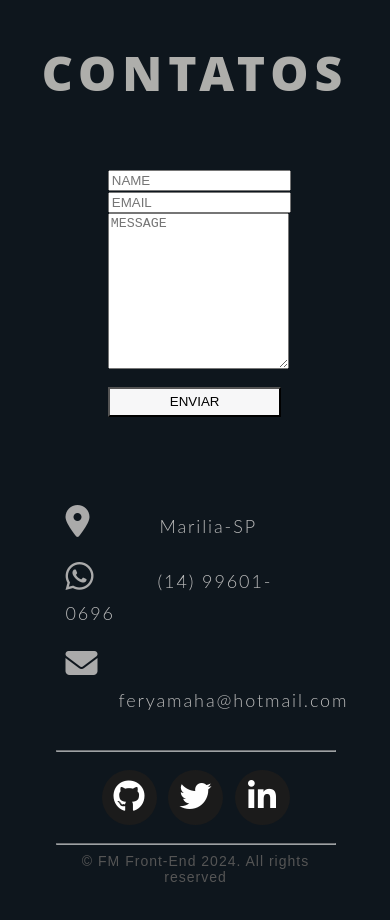
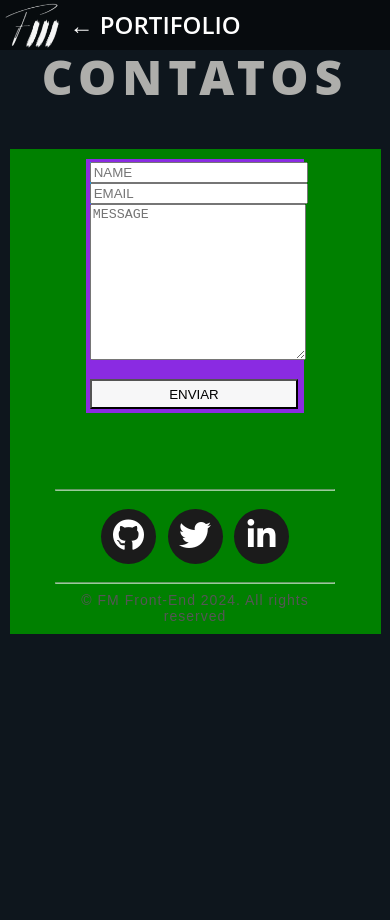
Before and after one commit to feryamaha/Portifolio-Fernando-Moreira-2025, a plain HTML site: page contact.html in a window 390 px wide. After the commit the page ends 844 px from the top, so only its background shows below. Drawn offline with Linux system fonts and the light colour scheme.

Commit message:
Commit ajuste responsividade

```diff
--- a/assets/css/style.css
+++ b/assets/css/style.css
@@ -745,47 +745,6 @@ header .container {
 
 /* ... outras regras CSS ... */
 
-@media screen and (max-width: 1024px) {
-
-    .div-content-text-header a {
-
-        font-size: 1rem;
-        font-weight: 400;
-    }
-}
-    /*.div-content-text-header,
-    .ButtonMain-header {
-        display: none;
-    }
-
-    .menu-square {
-        cursor: pointer;
-    }
-
-    header {
-        background: var(--black-800);
-        opacity: 99%;
-        border-bottom: 1px solid var(--gray-100);
-    }
-
-    header .container {
-        display: flex;
-        width: 375px;
-        padding: 20px 48px;
-        justify-content: space-between;
-        align-items: center;
-    }
-
-    .show-menu .div-content-text-header {
-        display: flex;
-        flex-direction: column;
-        align-items: center;
-    }
-}*/
-
-/* ... outras regras CSS ... */
-
-
 @media screen and (max-width: 768px) {
 
     .section-banner1 .bg-image {
@@ -858,6 +817,8 @@ header .container {
     .text-content-banner2-h2 span {
         display: none;
     }
+
+
 
     .text-content-banner3h21 {
         width: 90%;
@@ -941,3 +902,43 @@ header .container {
         text-align: center;
     }
 }
+
+@media screen and (max-width: 630px) {
+
+    header .container {
+        justify-content: space-between;
+        align-items: center;
+    }
+
+    .div-img-logo {
+        width: 30px;
+        height: 30px;
+    }
+
+    .div-img-logo img {
+        width: 100%;
+        height: 100%;
+    }
+
+    .div-content-text-header {
+        gap: .8rem;
+    }
+
+    .div-content-text-header a {
+        font-size: 0.8rem;
+        font-weight: 400;
+    }
+
+    .content-text2h32-1,
+    .content-text2h32-2,
+    .content-text2h32-3,
+    .content-text2h32-4,
+    .content-text2h32-5,
+    .content-text2h32-6,
+    .content-text2h32-7,
+    .content-text2h32-8 {
+        margin-bottom: 1%;
+        font-size: 1.3rem;
+    }
+
+}
--- a/assets/css/styleContact.css
+++ b/assets/css/styleContact.css
@@ -2,6 +2,7 @@ body {
     margin: 0;
     padding: 0;
     padding-bottom: 100px;
+    overflow: hidden;
     background: var(--Preto-Charcoal-700, #0E161D);
 }
 
@@ -56,6 +57,59 @@ body {
 
 }
 
+
+/* components/header.css */
+header {
+    position: fixed;
+    top: 0;
+    left: 0;
+    width: 100%;
+    height: 50px;
+    background: transparent;
+    z-index: 1000;
+    background-color: var(--black-900);
+}
+
+header .container {
+    height: 100%;
+    display: flex;
+    justify-content: left;
+    align-items: center;
+}
+
+.div-img-logo {
+    height: 100%;
+}
+
+.div-img-logo img {
+    border-radius: 10%;
+    width: 100%;
+    height: 100%;
+    object-fit: contain;
+    filter: brightness(120%);
+}
+
+
+
+.div-content-text-header a {
+    text-decoration: none;
+    font-family: var(--font-open-sans);
+    color: var(--white);
+    font-size: 1.5rem;
+    font-weight: 600;
+    line-height: 150%;
+    transition: opacity 0.3s ease;
+}
+
+.div-content-text-header a:hover {
+    opacity: 0.8;
+    color: var(--blue--);
+    border-bottom: 1px solid var(--gray-800);
+}
+
+/* ---- header -----*/
+
+
 #contact {
     width: 100%;
     height: 100%;
@@ -70,6 +124,7 @@ body {
     font-weight: 900;
     font-family: var(--font-open-sans);
     letter-spacing: 6px;
+    margin-top: 1%;
 }
 
 .contact-container {
@@ -77,21 +132,23 @@ body {
     flex-direction: row;
     justify-content: space-between;
     margin: 0 auto;
-    padding: 20px;
+    padding: 10px;
     position: relative;
     width: 90%;
+    background-color: green;
 }
 
 /* Left contact form */
 .form-container {
-    width: 50%;
-    font-family: 'Lato';
+    width: 60%;
     font-weight: 400;
     padding: 1%;
+    background-color: blueviolet;
 }
 
 .form-group {
     width: 100%;
+    background: blueviolet;
 }
 
 .input-field, textarea {
@@ -136,13 +193,34 @@ body {
 /* Location, Phone, Email Section */
 .contact-details-list {
     list-style-type: none;
-    margin-left: -30px;
-    padding-right: 20px;
+    /*margin-left: -30px;
+    padding-right: 20px;*/
+}
+
+.form-group {
+    background-color: #249ee4;
 }
 
 .contact-item {
+    width: 100;
     line-height: 4;
     color: #aaa;
+    background-color: blue;
+}
+
+#item-location:hover {
+    cursor: pointer;
+    color: #ce3b3b;
+}
+
+#item-WhatsApp:hover {
+    cursor: pointer;
+    color: #25D366;
+}
+
+#item-email:hover {
+    cursor: pointer;
+    color: #249ee4;
 }
 
 .contact-text {
@@ -319,10 +397,18 @@ hr {
         height: 55px;
         line-height: 55px;
     }
+
 }
 
 @media screen and (max-width: 410px) {
     .send-button {
         width: 99%;
     }
+
+
+    #item-email,
+    #item-WhatsApp,
+    #item-location {
+        display: none;
+    }
 }
--- a/contact.html
+++ b/contact.html
@@ -9,6 +9,19 @@
             crossorigin="anonymous"></script>
     </head>
     <body>
+
+        <header>
+            <div class="container">
+                <div class="div-img-logo">
+                    <img src="./assets/img/img-logo-fm-2025-1.png"
+                        alt="Fm-front-end-Logo">
+                </div>
+                <div class="div-content-text-header" id="nav-menu">
+                    <a href="#INÍCIO"><span></span>&larr;</span> PORTIFOLIO</a>
+                </div>
+            </div>
+        </header>
+
         <section id="contact">
             <h1 class="section-header">CONTATOS</h1>
             <div class="contact-container">
@@ -32,14 +45,14 @@
                         type="submit">ENVIAR</button>
                 </form>
                 <div class="contact-info-container">
-                    <ul class="contact-details-list">
-                        <li class="contact-item">
+                    <ul class="contact-details-list" >
+                        <li class="contact-item " id="item-location">
                             <i class="fa fa-map-marker fa-2x">
                                 <span
                                     class="contact-text location">Marilia-SP</span>
                             </i>
                         </li>
-                        <li class="contact-item">
+                        <li class="contact-item" id="item-WhatsApp">
                             <i class="fa fa-whatsapp fa-2x">
                                 <span class="contact-text phone">
                                     <a href="https://wa.me/5514996010696"
@@ -48,7 +61,7 @@
                                 </span>
                             </i>
                         </li>
-                        <li class="contact-item">
+                        <li class="contact-item" id="item-email" >
                             <i class="fa fa-envelope fa-2x">
                                 <span class="contact-text email">
                                     <a href="mailto:feryamaha@hotmail.com"
```
